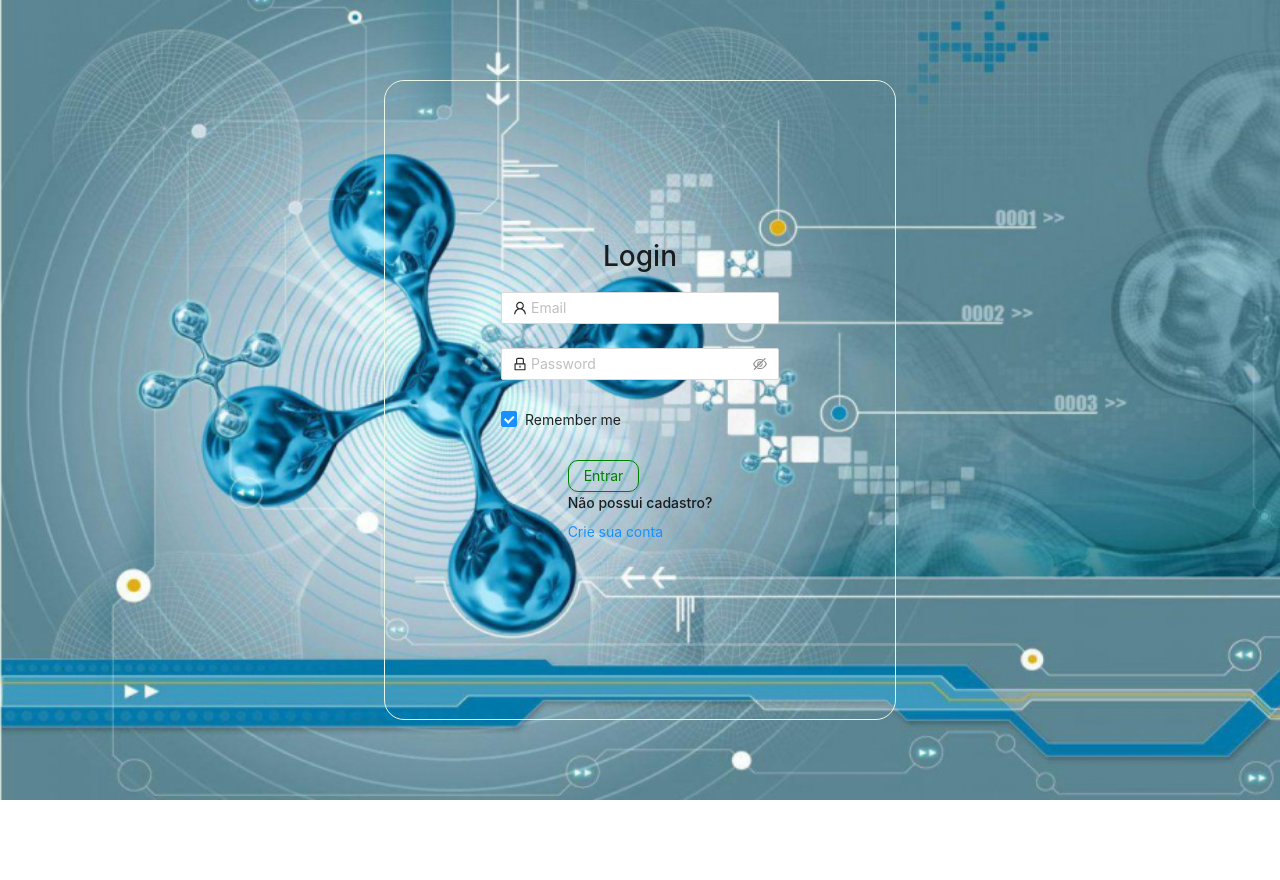
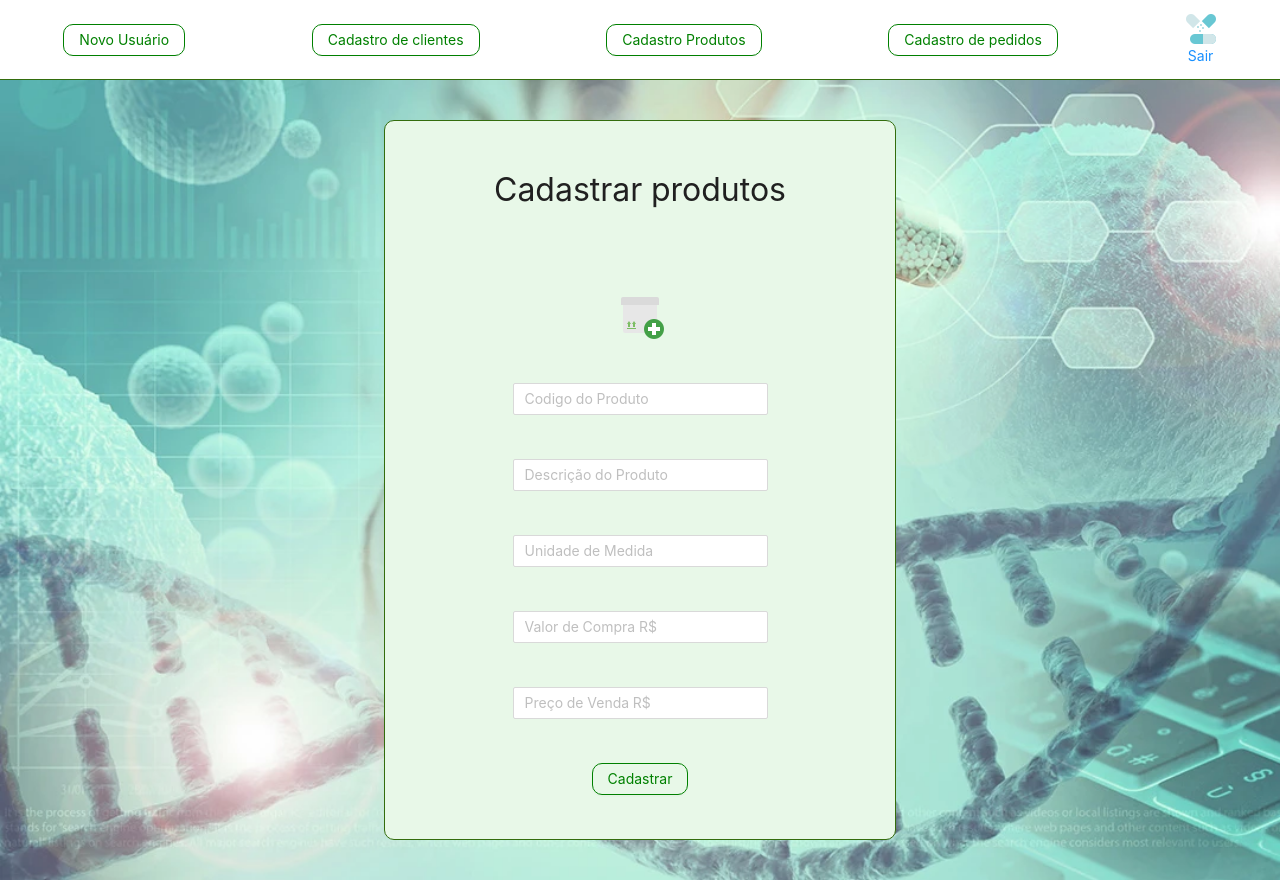
Before and after one commit to wtbno/CapsFront, a React (Create React App) app: page /products in a window 1280 px wide. Before the commit this address led to /. Before the commit the page ends 800 px from the top, so only its background shows below. Built offline with nearby package versions, Linux system fonts and the light colour scheme; sample sign-in values are in the browser's storage.

Commit message:
logout do sistema

```diff
--- a/src/Components/NavBar/index.jsx
+++ b/src/Components/NavBar/index.jsx
@@ -1,7 +1,10 @@
-import { Button, Input, Image } from "antd";
-import React from "react";
+import React, {useContext} from "react";
+import { AuthContext } from "../../Context/auth";
+import { Button} from "antd";
 import { useNavigate } from "react-router-dom";
 import "./style.css";
+
+
 
 const submitBtn = {
   color: "green",
@@ -17,18 +20,11 @@
 };
 
 export default function NavBar() {
+
   const navigation = useNavigate();
   return (
     <>
       <div className="navBar">
-        <img
-          onClick={() => {
-            navigation("/");
-          }}
-          className="pillsimg"
-          src="/pills3.png"
-        />
-
         <Button
           onClick={() => {
             navigation("/create");
@@ -62,6 +58,22 @@
         >
           Cadastro de pedidos
         </Button>
+        <a
+          style={{
+            display: "flex",
+            flexDirection: "column-reverse",
+            alignItems: "center",
+          }}
+        >
+          Sair
+          <img
+            onClick={() => {
+              navigation("/");
+            }}
+            className="pillsimg"
+            src="/pills3.png"
+          />
+        </a>
       </div>
     </>
   );
--- a/src/Context/auth.jsx
+++ b/src/Context/auth.jsx
@@ -1,28 +1,45 @@
-import React, { createContext, useState } from "react";
+import React, { createContext, useState, useEffect } from "react";
 import { useNavigate } from "react-router-dom";
 export const AuthContext = createContext();
 
 export const AuthProvider = ({ children }) => {
   const navigate = useNavigate();
   const [user, setUser] = useState(null);
-
+  const [loading, setLoading] = useState(true);
 
   const login = (email, password) => {
     console.log("login auth", { email, password });
+    //Api session create
+
+    const loggedUser = {
+      id: "123",
+      email,
+    };
+    localStorage.setItem("user", JSON.stringify(loggedUser));
+
     if (password === "000") {
-      setUser({ id: "123", email }); //Fake user
+      setUser({ loggedUser }); //Fake user
       navigate("/register");
     }
   };
   const logout = () => {
     console.log("logout");
+    localStorage.removeItem("user")
     setUser(null);
     navigate("/");
+  };
 
-  };
+  useEffect(() => {
+    const recoveredUser = localStorage.getItem("user");
+    if (recoveredUser) {
+      setUser(JSON.parse(recoveredUser));
+    }
+
+    setLoading(false);
+  }, []);
   return (
     <AuthContext.Provider
-      value={{ authenticated: !!user, user, login, logout }}
+      value={{ authenticated: !!user, user, loading, login, logout }}
     >
       {children}
     </AuthContext.Provider>
--- a/src/Routes/index.jsx
+++ b/src/Routes/index.jsx
@@ -1,5 +1,10 @@
 import React, { useContext, useState } from "react";
-import { Route, Routes, BrowserRouter as Router, Navigate } from "react-router-dom";
+import {
+  Route,
+  Routes,
+  BrowserRouter as Router,
+  Navigate,
+} from "react-router-dom";
 import CreateUser from "../Pages/CreateUser";
 import Products from "../Pages/Products";
 import RegisterUser from "../Pages/ClientReg";
@@ -8,11 +13,15 @@
 import { AuthProvider, AuthContext } from "../Context/auth";
 
 export default function MainRoutes() {
-  const Private = ({children}) =>{
-    const {authenticated} = useContext(AuthContext);
+  const Private = ({ children }) => {
+    const { authenticated, loading } = useContext(AuthContext);
 
-    if(!authenticated){
-      return <Navigate to='/'/>
+    if (loading) {
+      return <div className="loading"/>
+    }
+
+    if (!authenticated) {
+      return <Navigate to="/" />;
     }
     return children;
   };
@@ -22,10 +31,38 @@
         <AuthProvider>
           <Routes>
             <Route path="/" element={<Home />} />
-            <Route path="/create" element={<Private><CreateUser /></Private>} />
-            <Route path="/register" element={<Private><RegisterUser /></Private>} />
-            <Route path="/products" element={<Private><Products /></Private>} />
-            <Route path="/chart" element={<Private><TableControl /></Private>} />
+            <Route
+              path="/create"
+              element={
+                <Private>
+                  <CreateUser />
+                </Private>
+              }
+            />
+            <Route
+              path="/register"
+              element={
+                <Private>
+                  <RegisterUser />
+                </Private>
+              }
+            />
+            <Route
+              path="/products"
+              element={
+                <Private>
+                  <Products />
+                </Private>
+              }
+            />
+            <Route
+              path="/chart"
+              element={
+                <Private>
+                  <TableControl />
+                </Private>
+              }
+            />
           </Routes>
         </AuthProvider>
       </Router>
```
